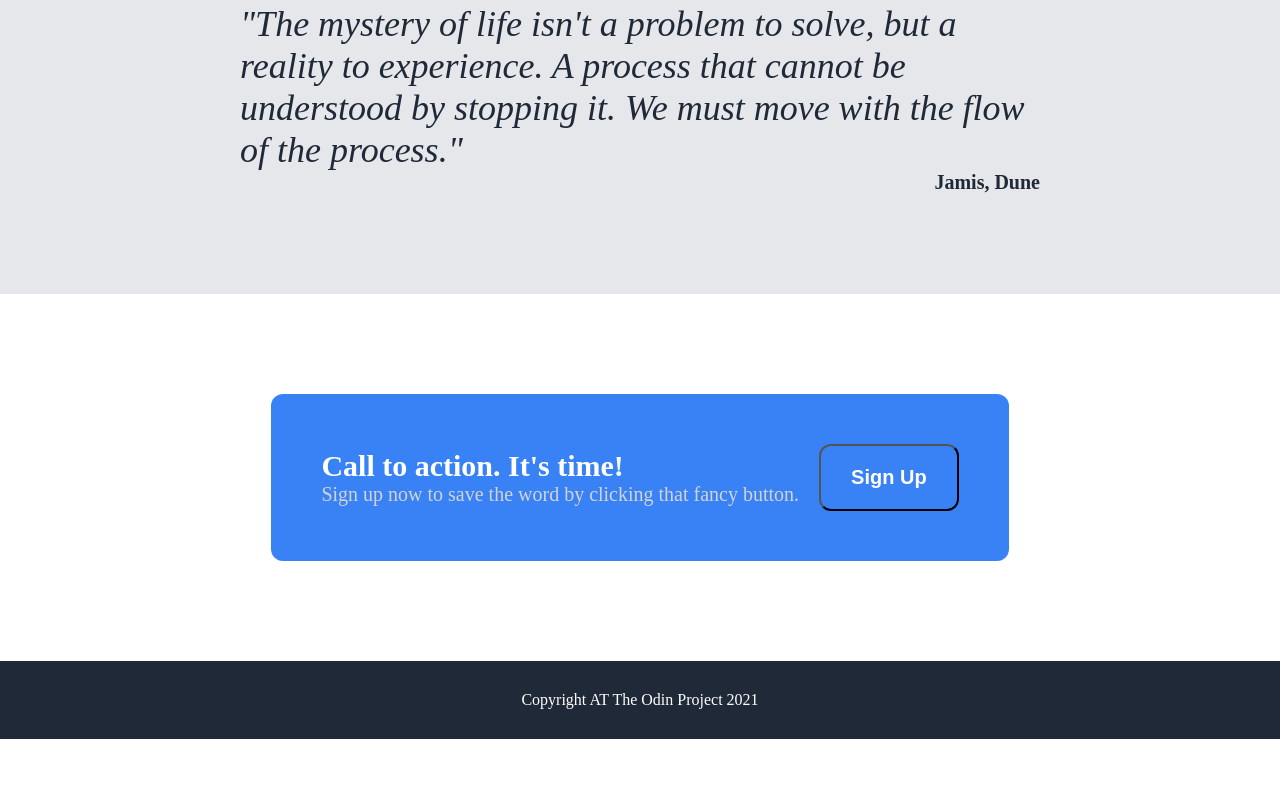
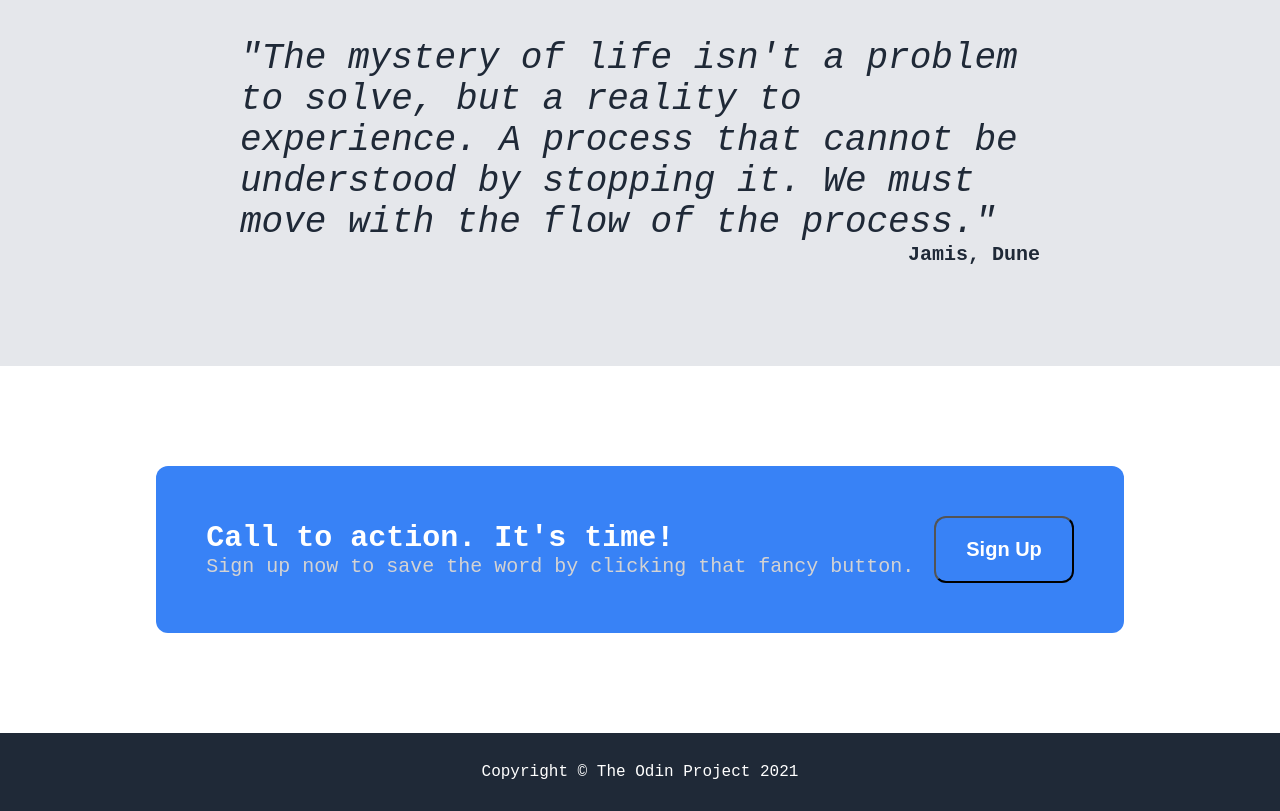
Before and after one commit to apoorwaG/landing-page, a plain HTML site: page index.html in a window 1280 px wide. Shown: the part 865-1676 px from the top of the page. Before the commit the page ends 1604 px from the top, so only its background shows below. Drawn offline with Linux system fonts and the light colour scheme.

Commit message:
final modifications

```diff
--- a/css/style.css
+++ b/css/style.css
@@ -2,6 +2,7 @@ body {
     display: flex;
     flex-direction: column;
     height: 100vh;
+    font-family: 'Courier New', Courier, monospace;
 }
 
 .header,
--- a/index.html
+++ b/index.html
@@ -96,7 +96,7 @@
     </div>
 
     <div class="footer">
-        Copyright AT The Odin Project 2021
+        Copyright &copy; The Odin Project 2021
     </div>
 
 </body>
```
